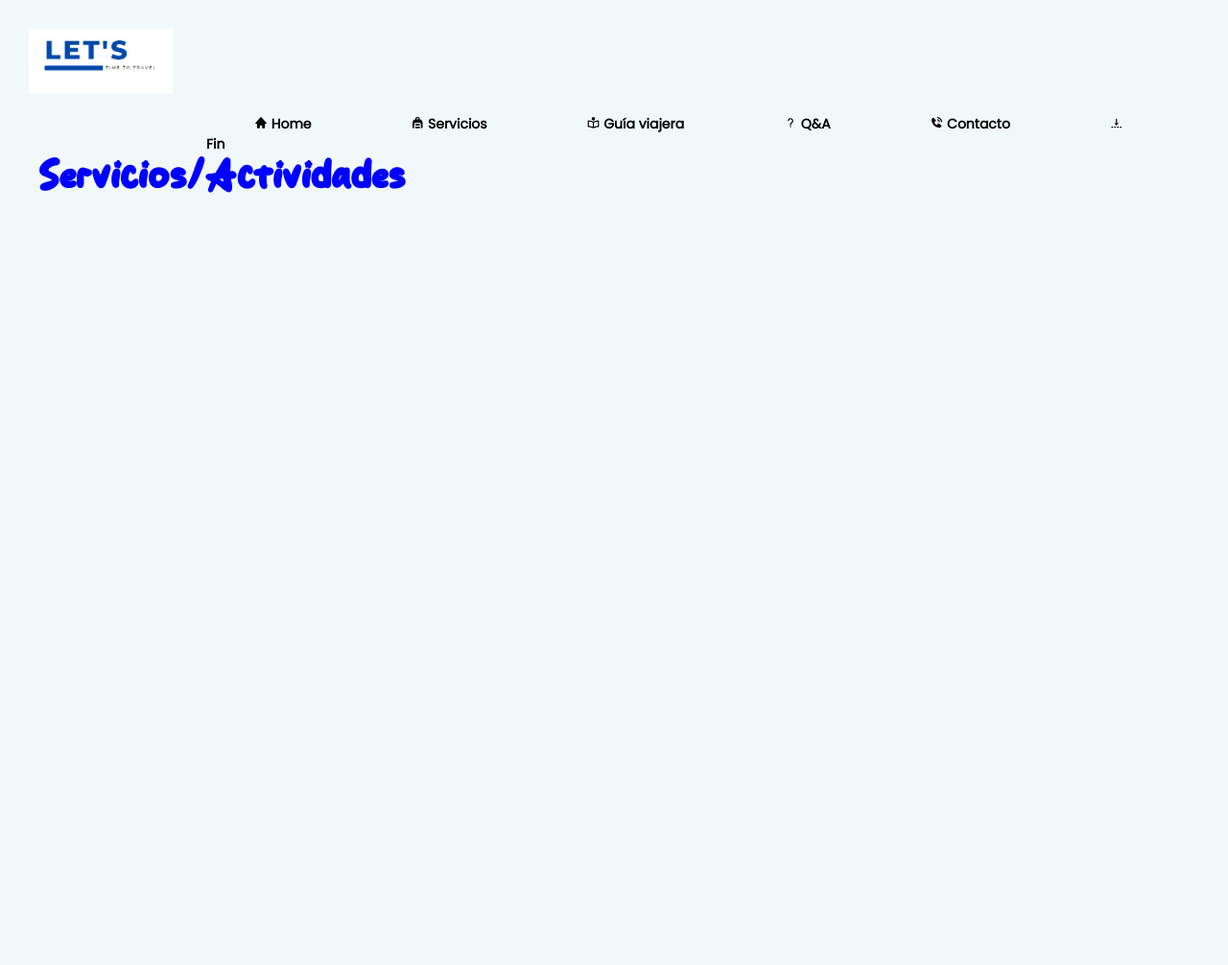
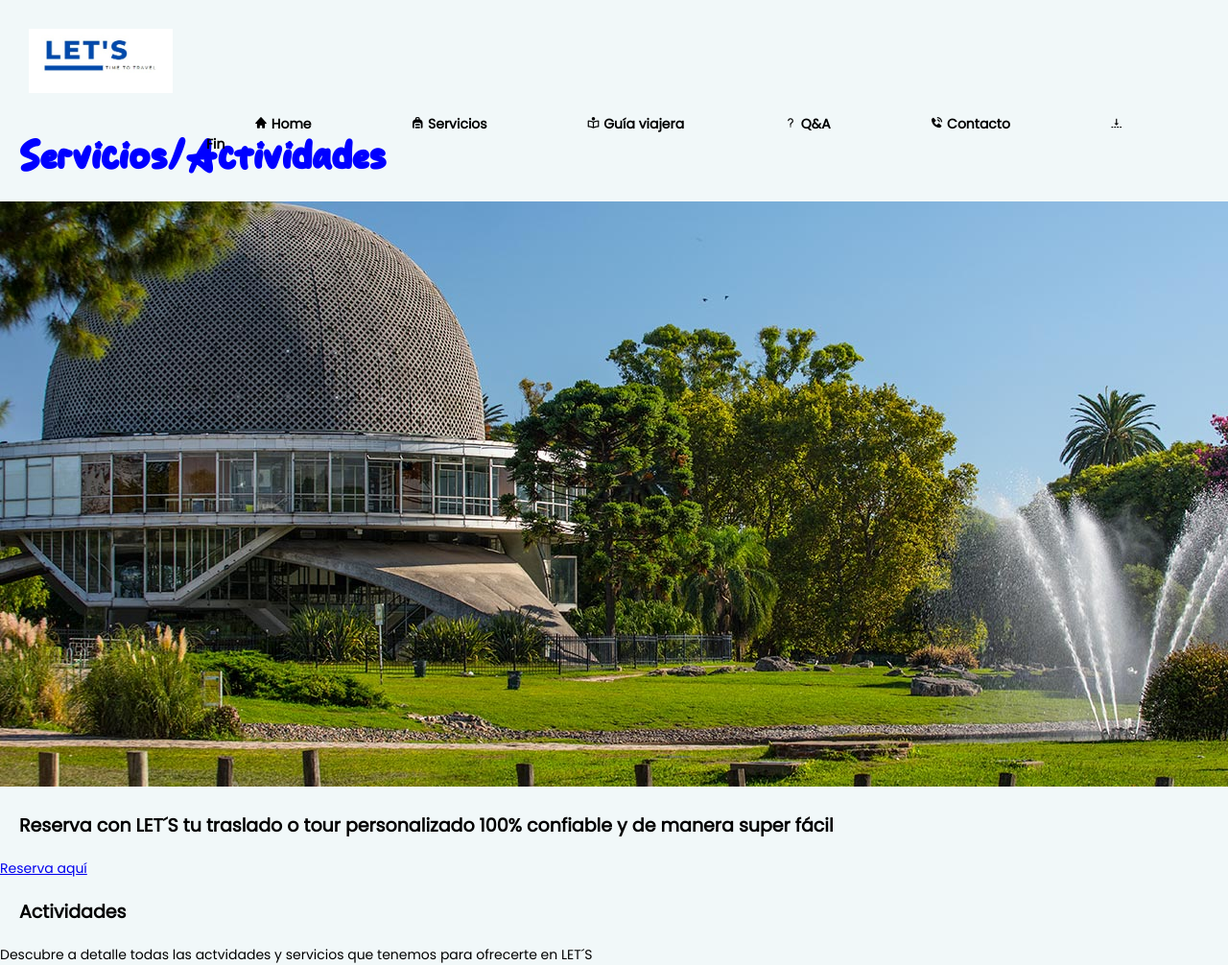
Before and after one commit to gpereira89/ProyectoCoder, a website: page pages/servicios.html in a window 1280 px wide. Shown: the top 1006 px of the page at 96% size. Before the commit the page ends 800 px from the top, so only its background shows below. Drawn offline with nearby package versions, Linux system fonts and the light colour scheme.

Commit message:
Estructura html pagina servicios

```diff
--- a/css/style.css
+++ b/css/style.css
@@ -250,7 +250,7 @@ background-color: rgba(240, 233, 233, 0.238);
 width: 300px;
 }
 
-.titulo h1{
+.contenido h1{
     font-size: 40px;
     font-family:"Jingle Star", cursive;
     padding: 10px;
--- a/pages/servicios.html
+++ b/pages/servicios.html
@@ -12,7 +12,7 @@
     <!-- Inicio header y barra navegación -->
     <header class="encabezado">
         <figure class="logo_container">
-            <img src="../img/Logo.jpg" alt="Logotipo Let´s"/>
+            <a href="../index.html"><img src="../img/Logo.jpg" alt="Logotipo Let´s"/></a>
         </figure>
         <div class="rrss">
             <a href="https://instagram.com/letstravelers" class="instagram" target="_blank" >
@@ -52,8 +52,28 @@
         </nav>
     </header>
     <!-- Fin header y barra navegación -->
-    <main class="titulo">
-        <H1>Servicios/Actividades</H1>
+    <main class="contenido">
+        <section class="nombre_pag">
+            <h1>Servicios/Actividades</h1>
+        </section>
+        <section class="embudo">
+            <figure class="img_fondo">
+                <img src="../img/planetario.jpg" alt="Foto planetario">
+            </figure>
+            <article class="texto_embudo">
+                <h2>Reserva con LET´S tu traslado o tour personalizado 100% confiable y de manera super fácil</h2>
+            </article>
+            <article class="boton_reserva">
+                <a href="../index.html" class="boton">Reserva aquí</a>
+            </article>
+        </section>
+        <section class="actividades">
+            <h2>Actividades</h2>
+            <article class="intro">
+                <p>Descubre a detalle todas las actvidades y servicios que tenemos para ofrecerte en LET´S</p>
+            </article>
+
+        </section>
     </main>
 
 
```
Also changed, not shown: index.html (+1 -1 lines), pages/contacto.html (+2 -2 lines), pages/guia.html (+2 -2 lines), pages/preguntas.html (+2 -2 lines), img/planetario.jpg (added), pages/descripcion_actividades/boca_ptomadero.html (added), pages/descripcion_actividades/cata_vino.html (added), pages/descripcion_actividades/cerveza_artesanal.html (added), pages/descripcion_actividades/dia_campo.html (added), pages/descripcion_actividades/paseo_tigre.html (added), pages/descripcion_actividades/tour_gastronomico.html (added), pages/descripcion_actividades/traslado_aeropuerto.html (added).
